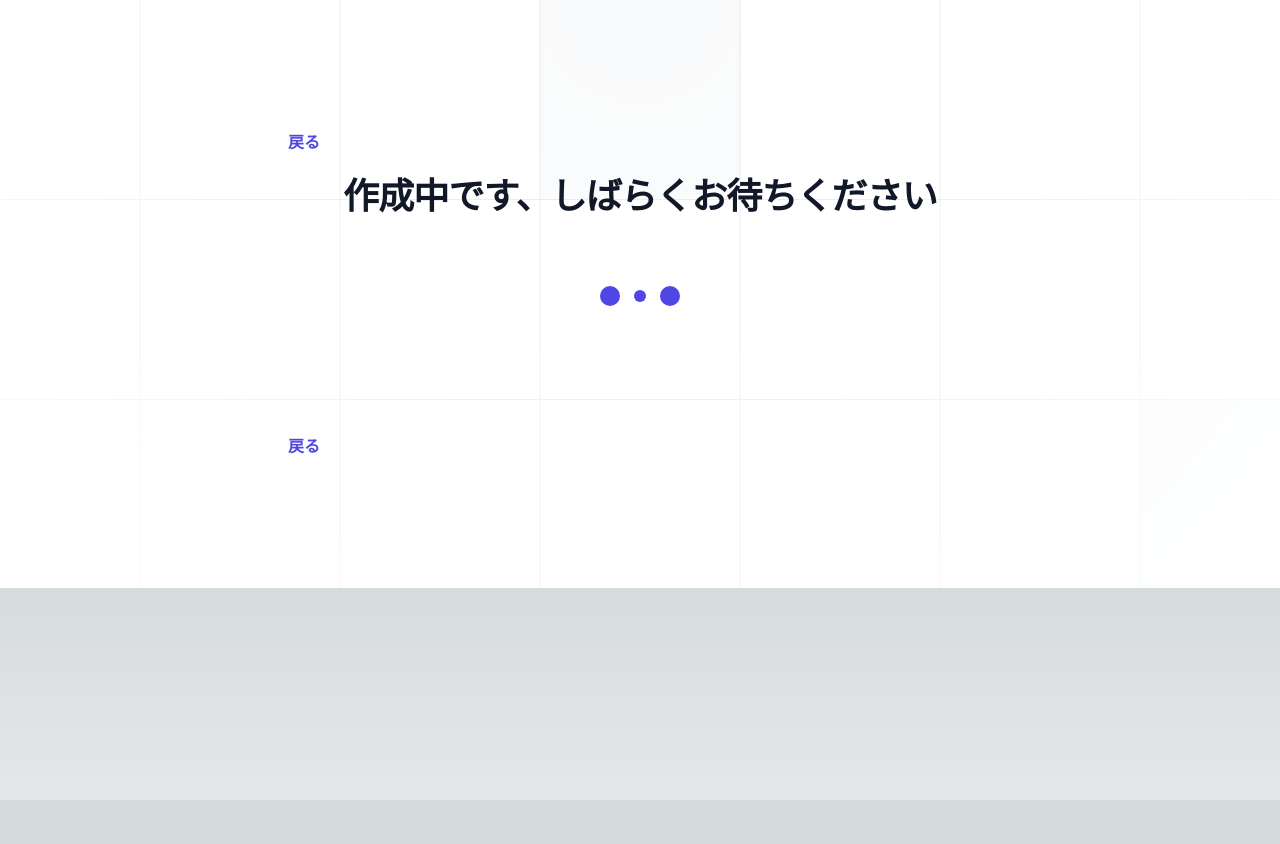
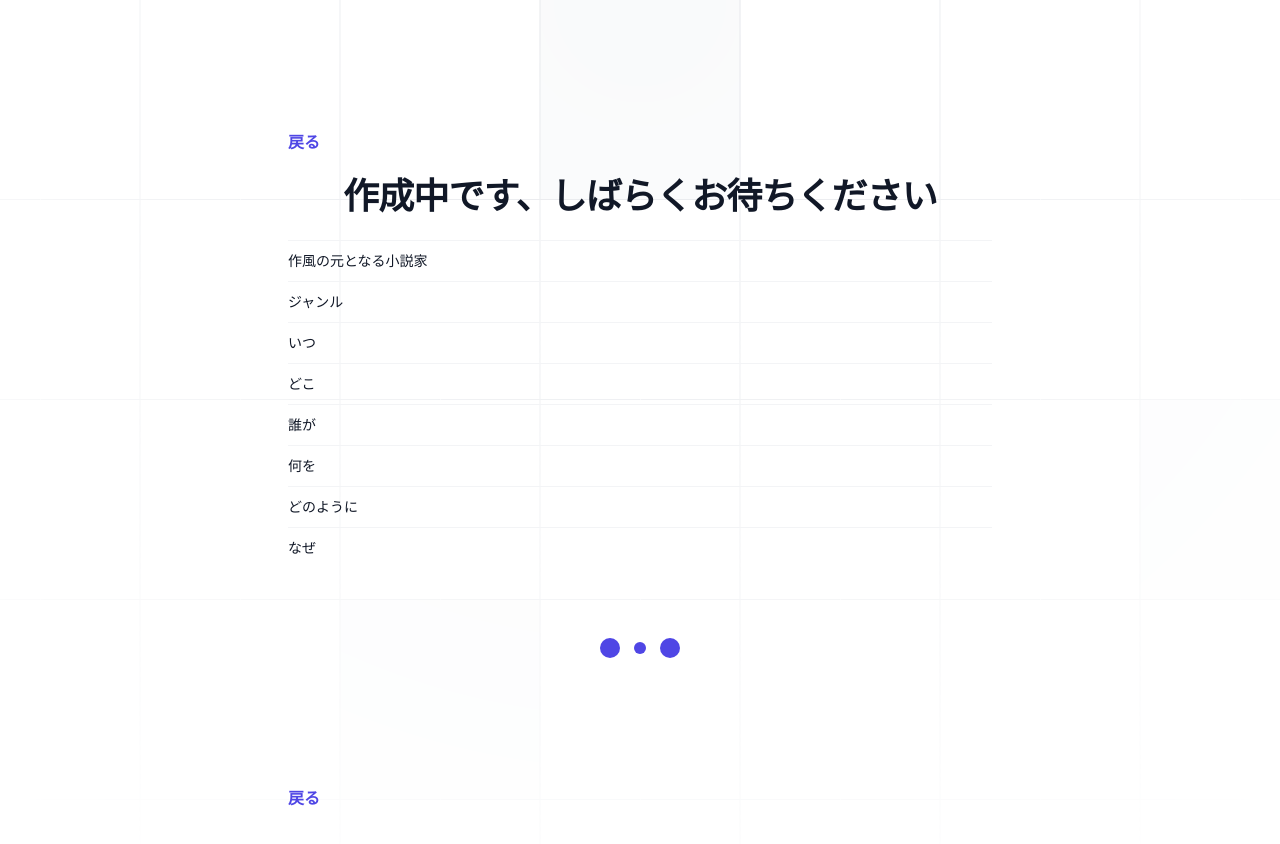
Before and after one commit to sifue/ai-plot-maker, a Next.js app: page /output in a window 1280 px wide. Shown: the top 844 px of the page. Before the commit the page ends 800 px from the top, so only its background shows below. Built offline with nearby package versions, Linux system fonts and the light colour scheme; no server answers.

Commit message:
生成のパラメーターのバリエーションを増やした

```diff
--- a/src/components/parameters.ts
+++ b/src/components/parameters.ts
@@ -16,177 +16,337 @@ export const PARAMETERS: {
   novelist: [
     {
       id: 1,
+      name: '村上春樹'
+    },
+    {
+      id: 2,
+      name: '夏目漱石'
+    },
+    {
+      id: 3,
+      name: '江戸川乱歩'
+    },
+    {
+      id: 4,
+      name: '三島由紀夫'
+    },
+    {
+      id: 5,
       name: '宮部みゆき'
     },
     {
-      id: 2,
-      name: '村上春樹'
+      id: 6,
+      name: '芥川龍之介'
     },
     {
-      id: 3,
-      name: '太宰治'
+      id: 7,
+      name: '辻村深月'
     },
     {
-      id: 4,
-      name: 'ジョージ・オーウェル'
+      id: 8,
+      name: '大江健三郎'
     },
     {
-      id: 5,
+      id: 9,
+      name: '安部公房'
+    },
+    {
+      id: 10,
       name: '川原礫'
     }
   ],
   genre: [
     {
       id: 1,
+      name: 'SF'
+    },
+    {
+      id: 2,
       name: 'ミステリー'
     },
     {
-      id: 2,
+      id: 3,
       name: 'ファンタジー'
     },
     {
-      id: 3,
-      name: 'SF（科学小説）'
-    },
-    {
       id: 4,
-      name: 'ロマンス小説'
+      name: 'ロマンス'
     },
     {
       id: 5,
-      name: '時代小説'
+      name: 'コメディ'
+    },
+    {
+      id: 6,
+      name: 'サスペンス'
+    },
+    {
+      id: 7,
+      name: '歴史小説'
+    },
+    {
+      id: 8,
+      name: 'ホラー'
+    },
+    {
+      id: 9,
+      name: '現代風刺'
+    },
+    {
+      id: 10,
+      name: '冒険小説'
     }
   ],
   when: [
     {
       id: 1,
-      name: '江戸時代'
+      name: '古代'
     },
     {
       id: 2,
-      name: '第二次世界大戦'
+      name: '中世'
     },
     {
       id: 3,
-      name: '近未来'
+      name: '16世紀'
     },
     {
       id: 4,
+      name: '19世紀'
+    },
+    {
+      id: 5,
+      name: '近代'
+    },
+    {
+      id: 6,
       name: '現代'
     },
     {
-      id: 5,
-      name: '古代ローマ'
+      id: 7,
+      name: 'ディストピアの未来'
+    },
+    {
+      id: 8,
+      name: 'AI支配の未来'
+    },
+    {
+      id: 9,
+      name: '宇宙時代'
+    },
+    {
+      id: 10,
+      name: '時間を超越した時空'
     }
   ],
   where: [
     {
       id: 1,
-      name: '孤島'
+      name: '都会'
     },
     {
       id: 2,
-      name: '大都市'
+      name: '田舎'
     },
     {
       id: 3,
-      name: '宇宙船'
+      name: '小さな島'
     },
     {
       id: 4,
-      name: '幻想的な王国'
+      name: '海外旅行中'
     },
     {
       id: 5,
-      name: '小さな村'
+      name: '遠い未来の都市'
+    },
+    {
+      id: 6,
+      name: 'スペースコロニー'
+    },
+    {
+      id: 7,
+      name: '夢の中'
+    },
+    {
+      id: 8,
+      name: '仮想現実の世界'
+    },
+    {
+      id: 9,
+      name: '異世界'
+    },
+    {
+      id: 10,
+      name: '失われた都市'
     }
   ],
   who: [
     {
       id: 1,
-      name: '探偵'
+      name: '若者'
     },
     {
       id: 2,
-      name: '宇宙飛行士'
+      name: '女性探偵'
     },
     {
       id: 3,
-      name: '時間旅行者'
+      name: '或る貴族'
     },
     {
       id: 4,
-      name: '幼なじみ'
+      name: 'タイムトラベラー'
     },
     {
       id: 5,
-      name: '忍者'
+      name: '動物と話せる少年'
+    },
+    {
+      id: 6,
+      name: '孤独な芸術家'
+    },
+    {
+      id: 7,
+      name: '最後の生き残り'
+    },
+    {
+      id: 8,
+      name: '冒険者'
+    },
+    {
+      id: 9,
+      name: '地味なサラリーマン'
+    },
+    {
+      id: 10,
+      name: '異世界から来た少女'
     }
   ],
   what: [
     {
       id: 1,
-      name: '殺人事件の謎を解く'
+      name: '愛を探す'
     },
     {
       id: 2,
-      name: '箱庭的世界を冒険する'
+      name: '世界を救う'
     },
     {
       id: 3,
-      name: '未来世界を救う'
+      name: '過去の秘密を発掘'
     },
     {
       id: 4,
-      name: '禁断の恋に落ちる'
+      name: '家族を守る'
     },
     {
       id: 5,
-      name: '秘宝を探す'
+      name: '真実を暴く'
+    },
+    {
+      id: 6,
+      name: '幸せを求める'
+    },
+    {
+      id: 7,
+      name: '物語の意味を解き明かす'
+    },
+    {
+      id: 8,
+      name: '魔法の力を手にする'
+    },
+    {
+      id: 9,
+      name: '無力な人々を助ける'
+    },
+    {
+      id: 10,
+      name: 'タイムパラドックスを防ぐ'
     }
   ],
   how: [
     {
       id: 1,
-      name: '推理を駆使して'
+      name: '時間旅行を使って'
     },
     {
       id: 2,
-      name: '魔法と剣で戦いながら'
+      name: '魔法を学びながら'
     },
     {
       id: 3,
-      name: '時間を操りながら'
+      name: 'ディスカバリーチャンネル風に観察をしながら'
     },
     {
       id: 4,
-      name: '危険な秘密を隠しながら'
+      name: '陰謀を解明する'
     },
     {
       id: 5,
-      name: '忠誠心と勇気をもって'
+      name: '異世界を探険する'
+    },
+    {
+      id: 6,
+      name: '科学的手段で'
+    },
+    {
+      id: 7,
+      name: '知恵と知識を駆使して'
+    },
+    {
+      id: 8,
+      name: '試練に立ち向かいながら'
+    },
+    {
+      id: 9,
+      name: '不思議な力を獲得して'
+    },
+    {
+      id: 10,
+      name: '謎めいた伝説を辿りながら'
     }
   ],
   why: [
     {
       id: 1,
-      name: '真相を明らかにするため'
+      name: '自分を解放するため'
     },
     {
       id: 2,
-      name: '自分の過去を探るため'
+      name: '世界の平和のため'
     },
     {
       id: 3,
-      name: '世界の破滅を防ぐため'
+      name: '失われた記憶を取り戻すため'
     },
     {
       id: 4,
-      name: '真実の愛を見つけるため'
+      name: '運命の恋に導かれて'
     },
     {
       id: 5,
-      name: '家族の名誉を守るため'
+      name: '偉大なる目的を達成するため'
+    },
+    {
+      id: 6,
+      name: '誤解を解き、真実を知るため'
+    },
+    {
+      id: 7,
+      name: '不幸な過去から立ち直るため'
+    },
+    {
+      id: 8,
+      name: '社会の不正を正すため'
+    },
+    {
+      id: 9,
+      name: '人類の未来を守るため'
+    },
+    {
+      id: 10,
+      name: '引き裂かれた友情を修復するため'
     }
   ]
 }
--- a/src/pages/output.tsx
+++ b/src/pages/output.tsx
@@ -2,6 +2,8 @@ import Link from 'next/link'
 import React, { Fragment, useState, useEffect, SyntheticEvent } from 'react'
 import { useRouter } from "next/router";
 import { ThreeDots } from 'react-loader-spinner'
+
+import { PlotParameter, PARAMETERS } from '../components/parameters'
 
 type OutputState = {
     isPlotGenerated: boolean,
@@ -23,14 +25,34 @@ type ApiResponse = {
     plot: string
 }
 
+function transformIdToName(idParameters: any) {
+    idParameters.novelist = getNameFromId(PARAMETERS.novelist, idParameters.novelist);
+    idParameters.genre = getNameFromId(PARAMETERS.genre, idParameters.genre);
+    idParameters.when = getNameFromId(PARAMETERS.when, idParameters.when);
+    idParameters.where = getNameFromId(PARAMETERS.where, idParameters.where);
+    idParameters.who = getNameFromId(PARAMETERS.who, idParameters.who);
+    idParameters.what = getNameFromId(PARAMETERS.what, idParameters.what);
+    idParameters.how = getNameFromId(PARAMETERS.how, idParameters.how);
+    idParameters.why = getNameFromId(PARAMETERS.why, idParameters.why);
+}
+
+function getNameFromId(parameter: PlotParameter[], id: string) {
+    return parameter.find((p) => p.id === parseInt(id))?.name
+}
+
 export default function Output() {
     const [state, setState] = useState<OutputState>({ isPlotGenerated: false, label: '作成中です、しばらくお待ちください', plot: '' } as OutputState);
     const router = useRouter();
+    const nps = { ...router.query };
+    transformIdToName(nps);
 
     useEffect(() => {
         if (typeof window === "undefined") return; // サーバーサイドレンダリング時には実行しない
+        if (!router.query) return; // パラメータがない場合は実行しない
+
         const fetchData = async () => {
             try {
+
                 const requestOptions = {
                     method: 'POST',
                     headers: { 'Content-Type': 'application/json' },
@@ -81,7 +103,45 @@ export default function Output() {
 
                     <p className="text-base font-semibold leading-7 text-indigo-600"><Link href="/">戻る</Link></p>
                     <h1 className="mt-5 text-3xl font-bold tracking-tight text-gray-900 sm:text-4xl text-center">{state.label}</h1>
-                    { !state.isPlotGenerated ? (<div className='w-full h-full flex h-40 py-10 items-center justify-center'><ThreeDots
+
+                    <div className="mx-auto max-w-4xl mt-6 border-t border-gray-100">
+                        <dl className="divide-y divide-gray-100">
+                            <div className="px-20 py-3 sm:grid sm:grid-cols-3 sm:gap-0 sm:px-0">
+                                <dt className="text-sm font-medium leading-4 text-gray-900">作風の元となる小説家</dt>
+                                <dd className="mt-1 text-sm leading-4 text-gray-700 sm:col-span-1 sm:mt-0">{nps.novelist}</dd>
+                            </div>
+                            <div className="px-20 py-3 sm:grid sm:grid-cols-3 sm:gap-0 sm:px-0">
+                                <dt className="text-sm font-medium leading-4 text-gray-900">ジャンル</dt>
+                                <dd className="mt-1 text-sm leading-4 text-gray-700 sm:col-span-2 sm:mt-0">{nps.genre}</dd>
+                            </div>
+                            <div className="px-20 py-3 sm:grid sm:grid-cols-3 sm:gap-0 sm:px-0">
+                                <dt className="text-sm font-medium leading-4 text-gray-900">いつ</dt>
+                                <dd className="mt-1 text-sm leading-4 text-gray-700 sm:col-span-2 sm:mt-0">{nps.when}</dd>
+                            </div>
+                            <div className="px-20 py-3 sm:grid sm:grid-cols-3 sm:gap-0 sm:px-0">
+                                <dt className="text-sm font-medium leading-4 text-gray-900">どこ</dt>
+                                <dd className="mt-1 text-sm leading-4 text-gray-700 sm:col-span-2 sm:mt-0">{nps.where}</dd>
+                            </div>
+                            <div className="px-20 py-3 sm:grid sm:grid-cols-3 sm:gap-0 sm:px-0">
+                                <dt className="text-sm font-medium leading-4 text-gray-900">誰が</dt>
+                                <dd className="mt-1 text-sm leading-4 text-gray-700 sm:col-span-2 sm:mt-0">{nps.who}</dd>
+                            </div>
+                            <div className="px-20 py-3 sm:grid sm:grid-cols-3 sm:gap-0 sm:px-0">
+                                <dt className="text-sm font-medium leading-4 text-gray-900">何を</dt>
+                                <dd className="mt-1 text-sm leading-4 text-gray-700 sm:col-span-2 sm:mt-0">{nps.what}</dd>
+                            </div>
+                            <div className="px-20 py-3 sm:grid sm:grid-cols-3 sm:gap-0 sm:px-0">
+                                <dt className="text-sm font-medium leading-4 text-gray-900">どのように</dt>
+                                <dd className="mt-1 text-sm leading-4 text-gray-700 sm:col-span-2 sm:mt-0">{nps.how}</dd>
+                            </div>
+                            <div className="px-20 py-3 sm:grid sm:grid-cols-3 sm:gap-0 sm:px-0">
+                                <dt className="text-sm font-medium leading-4 text-gray-900">なぜ</dt>
+                                <dd className="mt-1 text-sm leading-4 text-gray-700 sm:col-span-2 sm:mt-0">{nps.why}</dd>
+                            </div>
+                        </dl>
+                    </div>
+
+                    {!state.isPlotGenerated ? (<div className='w-full h-full flex h-40 py-10 items-center justify-center'><ThreeDots
                         height="80"
                         width="80"
                         radius="9"
@@ -91,7 +151,7 @@ export default function Output() {
                         visible={true}
                     /></div>) : (<></>)}
 
-                    <p className="mt-6 text-xl leading-10 text-gray-700 py-4 break-words">
+                    <p className="mt-6 text-xl leading-10 text-gray-700 py-4 whitespace-break-spaces">
                         {state.plot}
                     </p>
                     <p className="text-base font-semibold leading-7 text-indigo-600"><Link href="/">戻る</Link></p>
```
Also changed, not shown: src/pages/api/plot.generate.ts (+53 -0 lines). Lines whose indentation alone changed are shown as unchanged.
